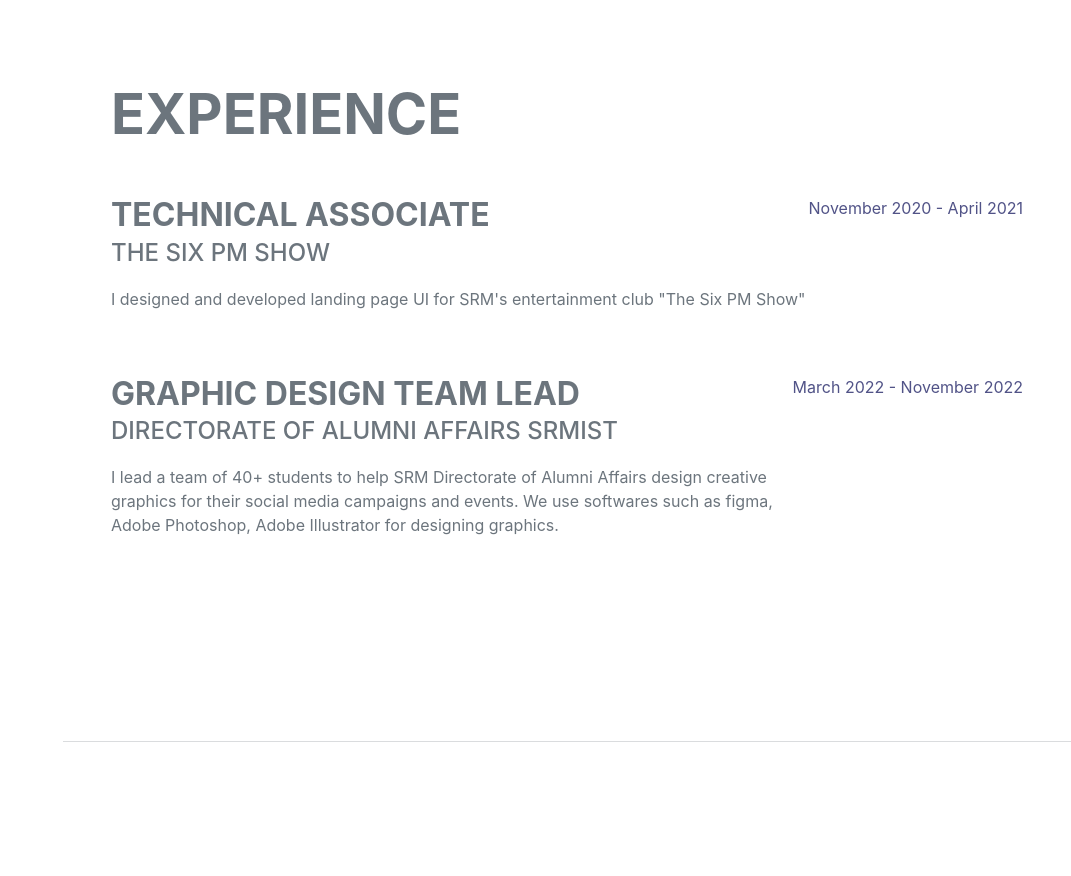
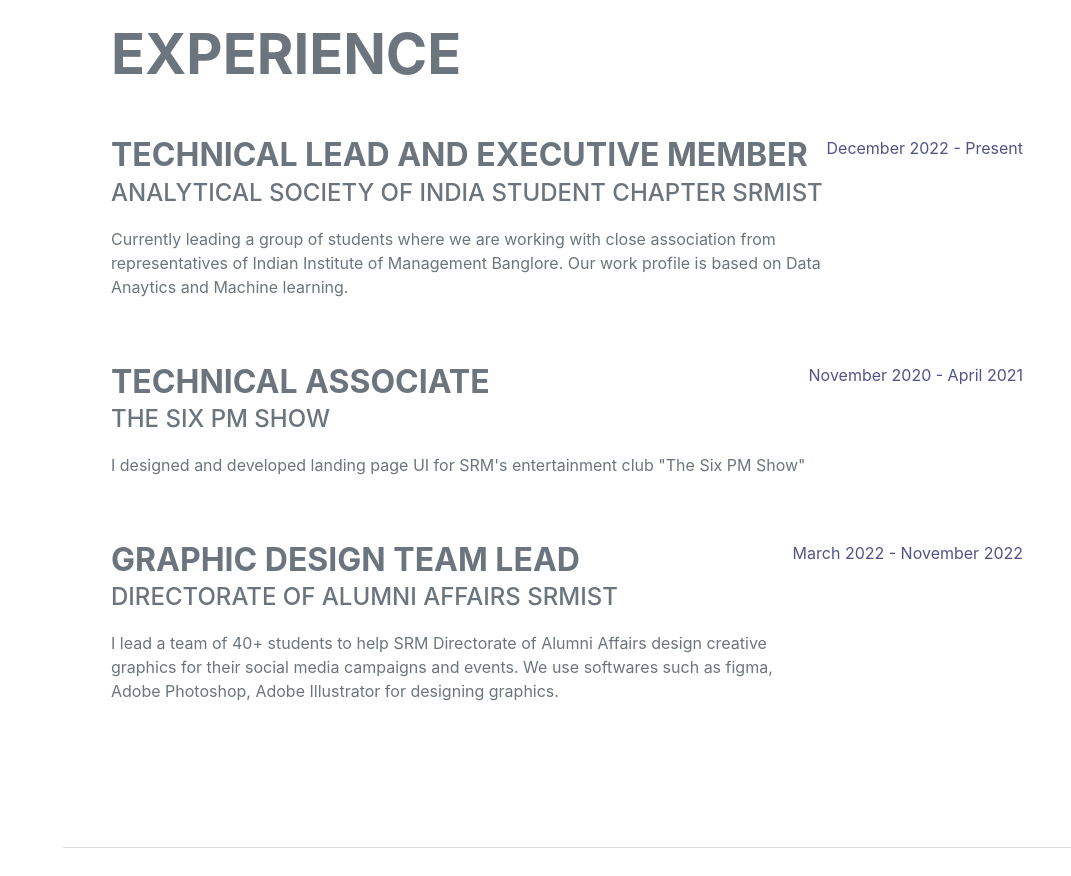
Before and after one commit to Kevinpandya953/PORTFOLIO-V2, a plain HTML site: page index.html in a window 1280 px wide. Shown: the part 860-1736 px from the top of the page, without its empty margins (209-1280 px from the left). Drawn offline with nearby package versions, Linux system fonts and the light colour scheme; a web font is replaced by a local one.

Commit message:
Update index.html

```diff
--- a/index.html
+++ b/index.html
@@ -59,6 +59,14 @@
             <section class="resume-section" id="experience">
                 <div class="resume-section-content">
                     <h2 class="mb-5">Experience</h2>
+                    <div class="d-flex flex-column flex-md-row justify-content-between mb-5">
+                        <div class="flex-grow-1">
+                            <h3 class="mb-0">Technical Lead and Executive Member</h3>
+                            <div class="subheading mb-3">Analytical Society of India Student Chapter SRMIST</div>
+                            <p>Currently leading a group of students where we are working with close association from representatives of Indian Institute of Management Banglore. Our work profile is based on Data Anaytics and Machine learning.</p>
+                        </div>
+                        <div class="flex-shrink-0"><span class="text-primary">December 2022 - Present</span></div>
+                    </div>
                     <div class="d-flex flex-column flex-md-row justify-content-between mb-5">
                         <div class="flex-grow-1">
                             <h3 class="mb-0">Technical Associate</h3>
```
